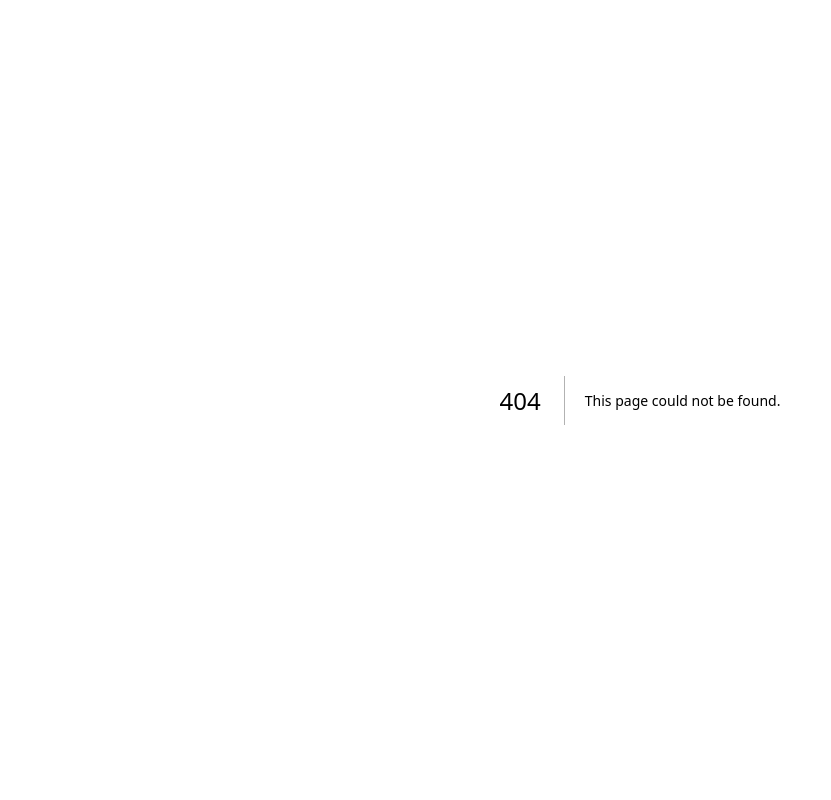
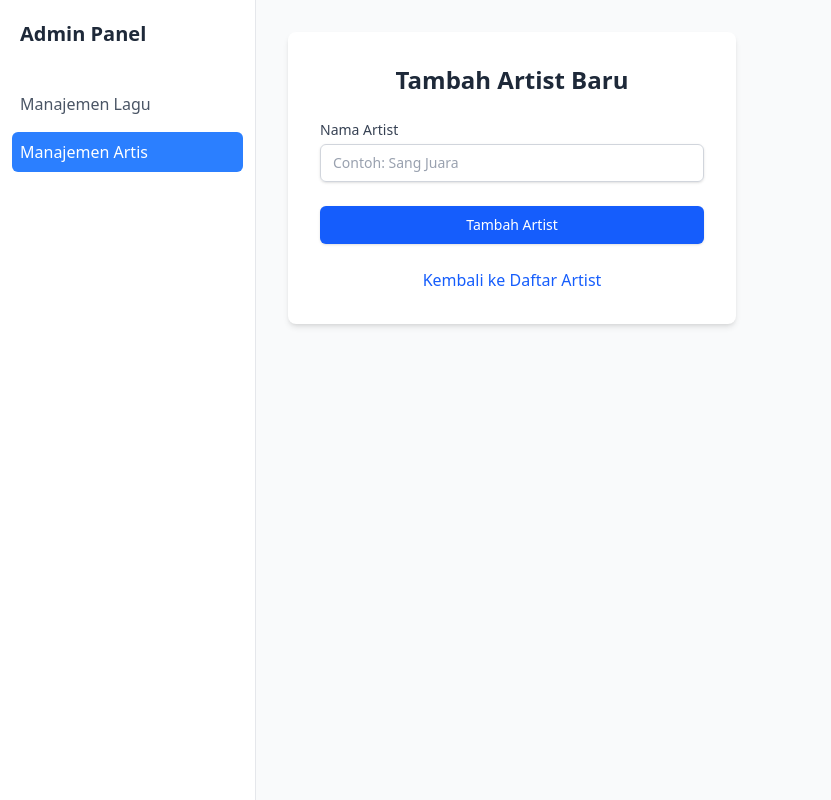
Before and after one commit to chailykevin/lyrics-app-approuter, a Next.js app: page /admin/artists/create in a window 1280 px wide. Before the commit this address had no page. Shown: the whole page, without its empty margins (0-831 px from the left). Built offline with nearby package versions, Linux system fonts and the light colour scheme.

Commit message:
feat: add admin artist manegement page

```diff
--- /dev/null
+++ b/src/app/admin/artists/[id]/edit/page.tsx
@@ -0,0 +1,29 @@
+import AdminArtistForm from "@/components/ArtistForm";
+
+type AdminArtistFormPageProps = {
+  params: {
+    id: string;
+  };
+};
+
+const AdminArtistFormPage = async ({ params }: AdminArtistFormPageProps) => {
+  const { id } = params;
+
+  const response = await fetch(
+    `${process.env.NEXT_PUBLIC_BASE_URL}/api/artists/${id}`,
+    {
+      method: "GET",
+      headers: {
+        "Content-Type": "application/json",
+      },
+    }
+  );
+
+  const artist = await response.json();
+
+  console.log(artist);
+
+  return <AdminArtistForm artist={artist.data} id={id} />;
+};
+
+export default AdminArtistFormPage;
--- /dev/null
+++ b/src/app/admin/artists/create/page.tsx
@@ -0,0 +1,7 @@
+import AdminArtistForm from "@/components/ArtistForm";
+
+const AdminNewArtistPage = () => {
+  return <AdminArtistForm />;
+};
+
+export default AdminNewArtistPage;
--- /dev/null
+++ b/src/app/admin/artists/page.tsx
@@ -0,0 +1,42 @@
+import ArtistCard from "@/components/ArtistCard";
+import Link from "next/link";
+
+type Artist = {
+  id: number;
+  name: string;
+  createdAt: string;
+  updatedAt: string;
+};
+
+const AdminArtistsPage = async () => {
+  const response = await fetch("http://localhost:3000/api/artists", {
+    method: "GET",
+    headers: {
+      "Content-Type": "application/json",
+    },
+  });
+
+  const allArtist = await response.json();
+
+  const allArtistsX = allArtist.data.map((artist: Artist) => ({
+    ...artist,
+    createdAt: artist.createdAt.toString(),
+    updatedAt: artist.updatedAt.toString(),
+  }));
+
+  return (
+    <>
+      <Link
+        href="/admin/artists/create"
+        className="bg-white p-4 my-2 rounded-lg shadow-md hover:cursor-pointer w-max hover:bg-gray-200"
+      >
+        Tambah Data Baru
+      </Link>
+      {allArtistsX.map((artist: Artist) => {
+        return <ArtistCard key={artist.id} artist={artist} />;
+      })}
+    </>
+  );
+};
+
+export default AdminArtistsPage;
--- /dev/null
+++ b/src/components/ArtistCard.tsx
@@ -0,0 +1,55 @@
+"use client";
+
+import Link from "next/link";
+import { FaTrash } from "react-icons/fa6";
+
+// 1. Definisikan tipe untuk objek Artist
+type Artist = {
+  id: number | string;
+  name: string;
+  createdAt: string;
+  updatedAt: string;
+};
+
+// 2. Definisikan tipe untuk Props. Komponen ini menerima SATU prop bernama 'artist'
+type ArtistCardProps = {
+  artist: Artist;
+};
+
+// 3. Gunakan destructuring { artist } untuk mengambil objek dari props
+const ArtistCard = ({ artist }: ArtistCardProps) => {
+  const handleDelete = async () => {
+    const response = await fetch(
+      `http://localhost:3000/api/artists/${artist.id}`,
+      {
+        method: "DELETE",
+        headers: {
+          "Content-Type": "application/json",
+        },
+      }
+    );
+
+    if (response.ok) {
+      alert("Data berhasil dihapus");
+    } else {
+      alert("Data gagal dihapus");
+    }
+    return;
+  };
+
+  return (
+    <div className="flex flex-row justify-between items-center bg-white p-4 my-2 rounded-lg shadow-md hover:bg-gray-200 hover:cursor-pointer">
+      <Link href={`/admin/artists/${artist.id}/edit`}>
+        <div>
+          <h2 className="text-xl font-bold text-gray-800">{artist.name}</h2>
+          <p className="text-sm text-gray-500">
+            Created at: {new Date(artist.createdAt).toLocaleDateString("id-ID")}
+          </p>
+        </div>
+      </Link>
+      <FaTrash onClick={handleDelete} />
+    </div>
+  );
+};
+
+export default ArtistCard;
--- /dev/null
+++ b/src/components/ArtistForm.tsx
@@ -0,0 +1,126 @@
+"use client";
+
+import { useRouter } from "next/navigation";
+import { ChangeEvent, useState, useEffect } from "react"; // Import useEffect
+import Link from "next/link"; // Import Link untuk tombol kembali
+
+// --- Type Definitions (pastikan ini konsisten di seluruh aplikasi Anda) ---
+type Artist = {
+  id: number;
+  name: string;
+  createdAt: string;
+  updatedAt: string;
+};
+
+// Modifikasi props agar 'artist' dan 'id' menjadi opsional
+type AdminArtistFormProps = {
+  id?: string; // Opsional: ID lagu jika dalam mode edit
+  artist?: Artist; // Wajib: daftar semua artis untuk dropdown
+};
+// --- End Type Definitions ---
+
+const AdminArtistForm = ({ id, artist }: AdminArtistFormProps) => {
+  // Inisialisasi state berdasarkan props 'artist' atau nilai default
+  const [name, setName] = useState(artist?.name || "");
+  const [isSubmitting, setIsSubmitting] = useState(false); // State untuk loading tombol submit
+  const router = useRouter();
+
+  // Gunakan useEffect untuk update state jika props 'artist' berubah
+  // Ini penting jika komponen dirender ulang dengan data lagu yang berbeda
+  useEffect(() => {
+    setName(artist?.name || "");
+  }, [artist]); // Dependensi pada objek artist
+
+  const handleSubmit = async (event: React.FormEvent) => {
+    event.preventDefault();
+    setIsSubmitting(true); // Set loading state
+
+    // Tentukan method dan URL API berdasarkan keberadaan 'id'
+    const method = id ? "PUT" : "POST"; // PUT untuk edit, POST untuk tambah baru
+    const url = id ? `/api/artists/${id}` : "/api/artists"; // URL API sesuai method
+
+    try {
+      const response = await fetch(
+        `${process.env.NEXT_PUBLIC_BASE_URL}${url}`,
+        {
+          method: method,
+          headers: {
+            "Content-Type": "application/json",
+          },
+          body: JSON.stringify({
+            name: name,
+          }),
+        }
+      );
+
+      if (response.ok) {
+        alert(`Artist berhasil ${id ? "diubah" : "ditambahkan"}!`);
+        router.push("/admin/artists"); // Redirect ke daftar lagu
+        router.refresh(); // Memaksa re-fetch data di halaman daftar
+      } else {
+        const errorData = await response.json();
+        alert(
+          `Gagal ${id ? "mengubah" : "menambahkan"}: ${
+            errorData.message || response.statusText
+          }`
+        );
+      }
+    } catch (error) {
+      console.error("Terjadi kesalahan:", error);
+      alert("Tidak dapat terhubung ke server.");
+    } finally {
+      setIsSubmitting(false); // Reset loading state
+    }
+  };
+
+  // Tentukan teks untuk judul form dan tombol submit
+  const formTitle = id ? "Edit Artist" : "Tambah Artist Baru";
+  const submitButtonText = id ? "Simpan Perubahan" : "Tambah Artist";
+
+  return (
+    <form
+      className="w-full max-w-md bg-white p-8 rounded-lg shadow-md space-y-6"
+      onSubmit={handleSubmit}
+    >
+      <h2 className="text-2xl font-bold text-gray-800 mb-6 text-center">
+        {formTitle}
+      </h2>
+
+      <div>
+        <label
+          htmlFor="title"
+          className="block text-sm font-medium text-gray-700"
+        >
+          Nama Artist
+        </label>
+        <input
+          type="text"
+          id="title"
+          name="title"
+          required
+          className="mt-1 block w-full px-3 py-2 border border-gray-300 rounded-md shadow-sm placeholder-gray-400 focus:outline-none focus:ring-blue-500 focus:border-blue-500 sm:text-sm"
+          placeholder="Contoh: Sang Juara"
+          onChange={(e) => setName(e.target.value)}
+          value={name}
+        />
+      </div>
+
+      <button
+        type="submit"
+        className="w-full flex justify-center py-2 px-4 border border-transparent rounded-md shadow-sm text-sm font-medium text-white bg-blue-600 hover:bg-blue-700 focus:outline-none focus:ring-2 focus:ring-offset-2 focus:ring-blue-500"
+        disabled={isSubmitting} // Nonaktifkan tombol saat submit
+      >
+        {isSubmitting ? "Memproses..." : submitButtonText}
+      </button>
+
+      <Link
+        href="/admin/artists"
+        className="block text-center text-blue-600 hover:underline mt-4"
+      >
+        Kembali ke Daftar Artist
+      </Link>
+    </form>
+  );
+};
+
+export default AdminArtistForm;
```
